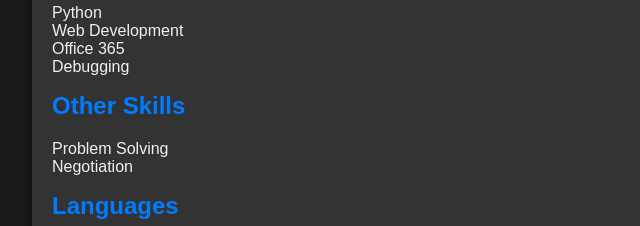
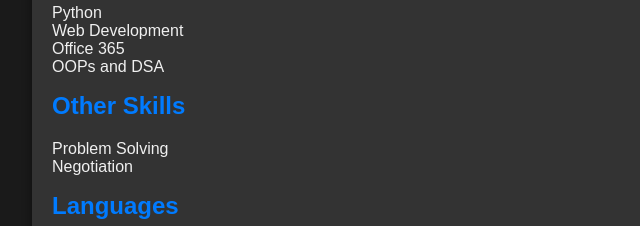
Before and after one commit to Ali-Hassan-870/My-CV, a plain HTML site: page index.html in a window 1280 px wide. Shown: the part 1224-1450 px from the top of the page, 188-828 px from the left. Drawn offline with Linux system fonts and the light colour scheme.

Commit message:
Update index.html

```diff
--- a/index.html
+++ b/index.html
@@ -136,7 +136,7 @@
         <li>Python</li>
         <li>Web Development</li>
         <li>Office 365</li>
-        <li>Debugging</li>
+        <li>OOPs and DSA</li>
       </ul>
       <h2>Other Skills</h2>
       <ul>
```
